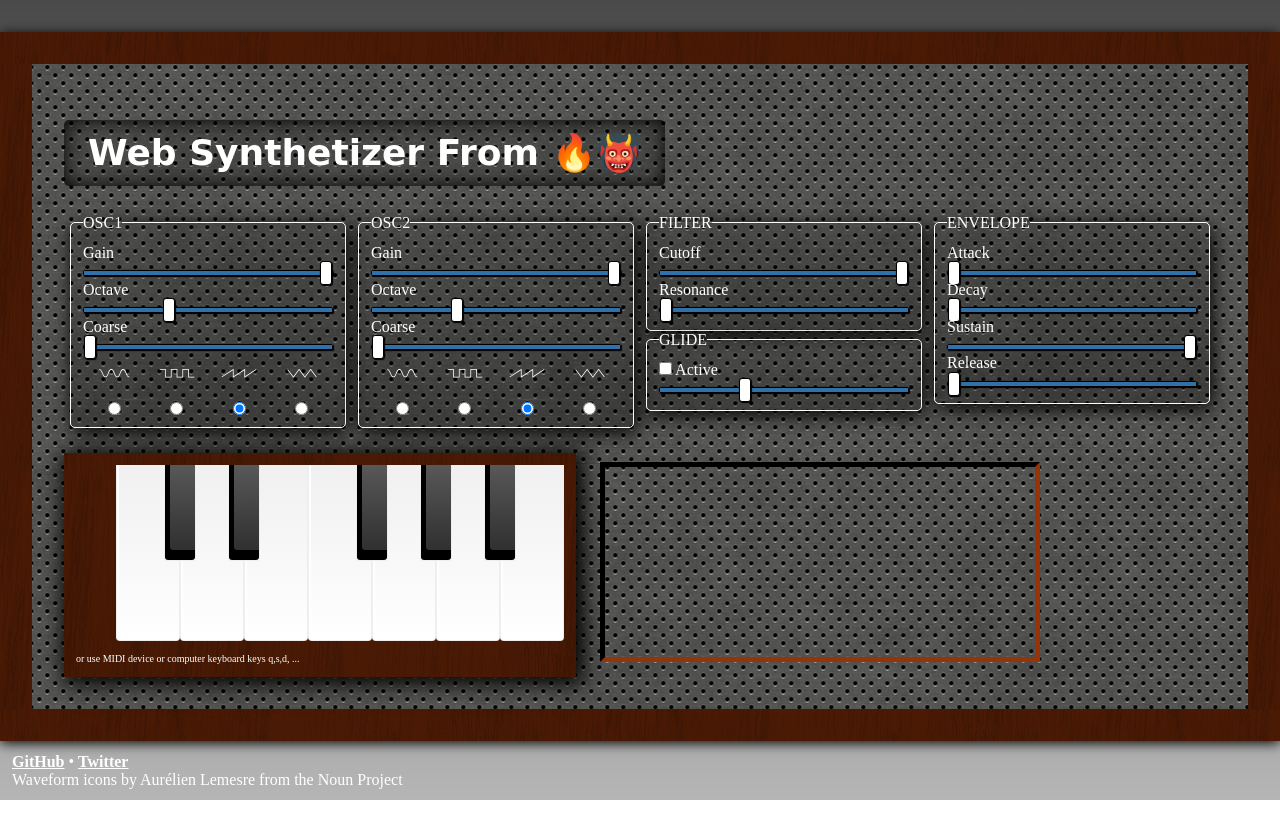
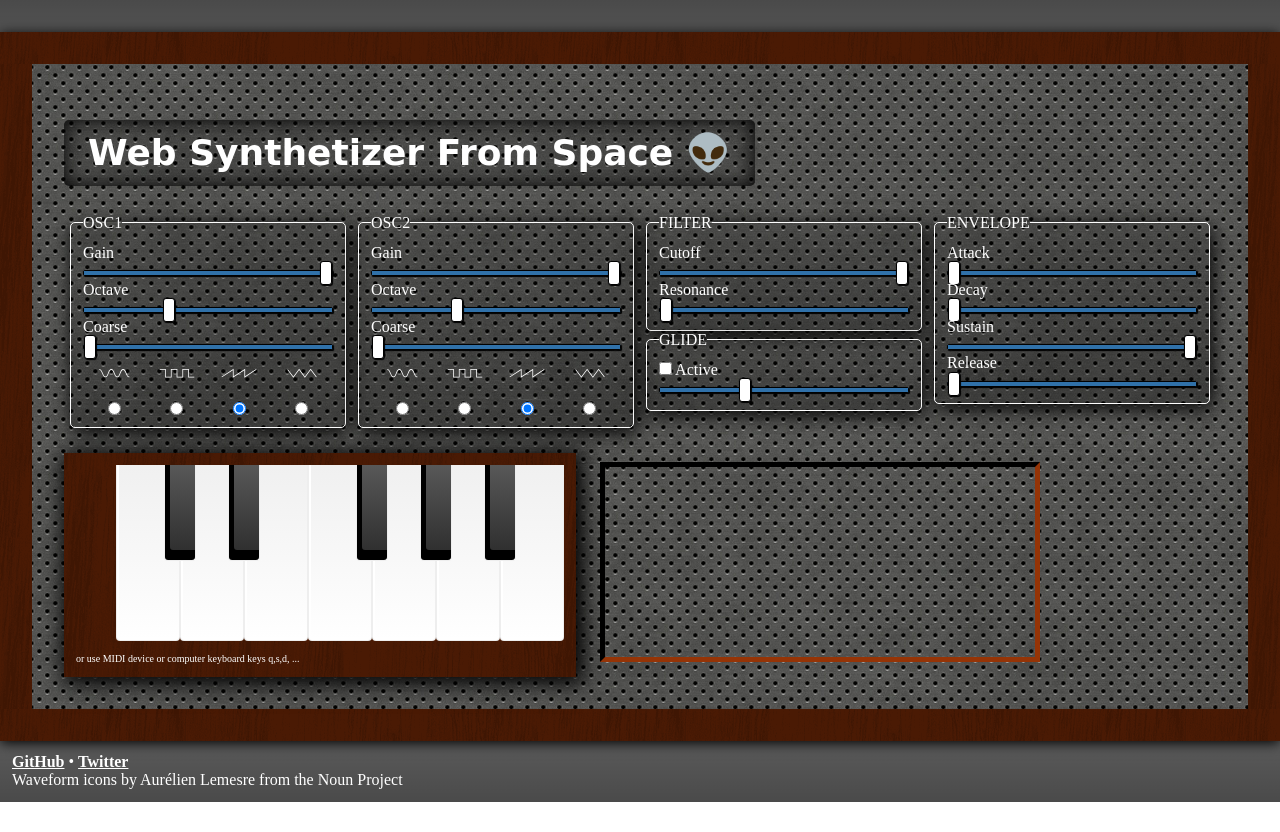
Before and after one commit to teebot/websynth, a website built with webpack: page index.html in a window 1280 px wide. After the commit the page ends 802 px from the top, so only its background shows below. Built offline with nearby package versions, Linux system fonts and the light colour scheme; a small style sheet from the web is missing.

Commit message:
Rename to web synthetizer from space

```diff
--- a/index.html
+++ b/index.html
@@ -2,7 +2,7 @@
 <html>
 <head>
     <meta charset=utf-8>
-    <title>Web Synthetizer From 🔥👹</title>
+    <title>Web Synthetizer From Space 👽</title>
 
     <link rel="stylesheet" href="//fonts.googleapis.com/css?family=Roboto:300,300italic,700,700italic">
     <link rel="stylesheet" href="//cdn.rawgit.com/necolas/normalize.css/master/normalize.css">
@@ -19,7 +19,7 @@
         <div class="synth-board">
             <div class="left-panel"></div>
             <div class="control-panel">
-                <h1 class="synth-brand">Web Synthetizer From 🔥👹</h1>
+                <h1 class="synth-brand">Web Synthetizer From Space 👽</h1>
 
                 <form>
                     <div class="control-group">
--- a/styles/main.css
+++ b/styles/main.css
@@ -2,15 +2,9 @@
     box-sizing: border-box;
 }
 
-html {
-    height: 100%;
-}
-
 body {
     color: #fff;
-    background: linear-gradient(rgba(0, 0, 0, 0.71), rgba(0, 0, 0, 0.29));
-    background-repeat: no-repeat;
-    height: 100%;
+    background: linear-gradient(rgba(0, 0, 0, 0.71), rgba(0, 0, 0, 0.29), rgba(0, 0, 0, 0.71));
 }
 
 .synth-container {
```
Also changed, not shown: README.md.
